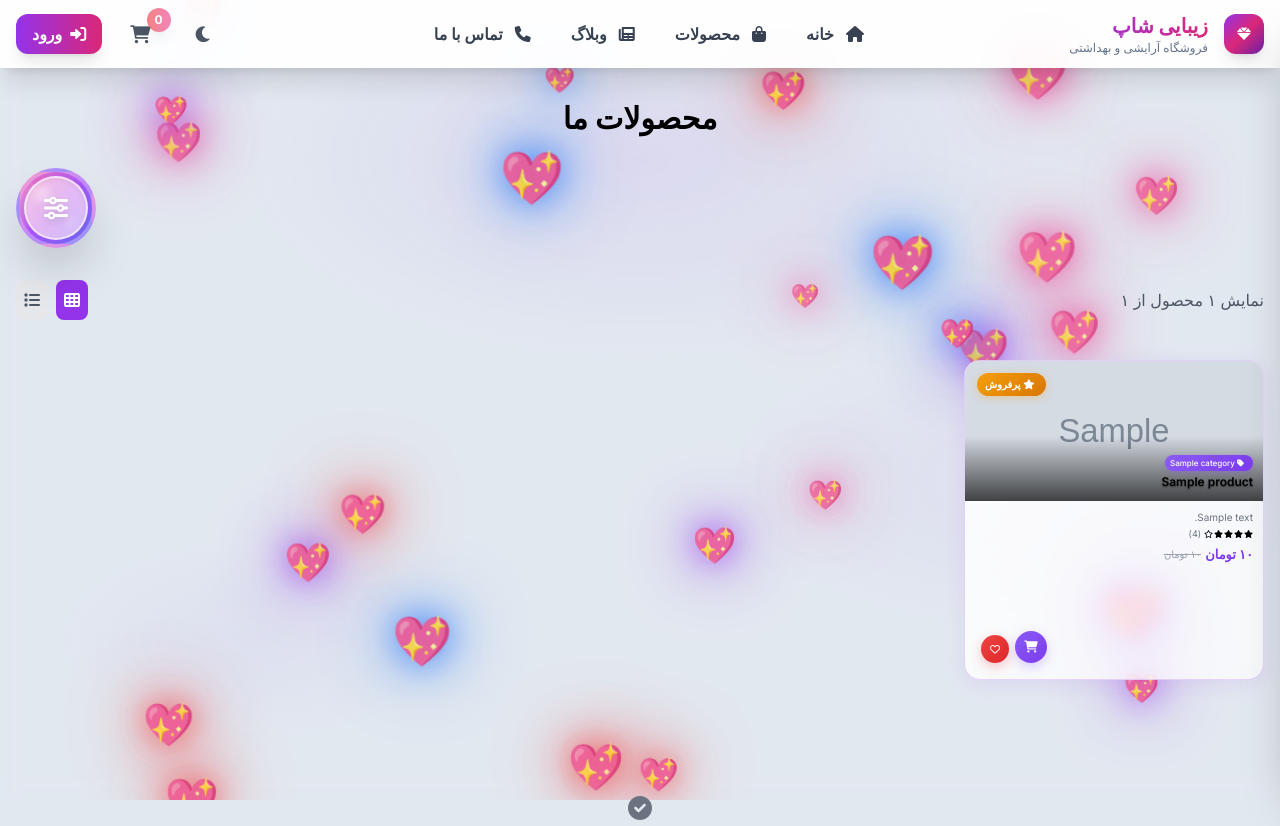
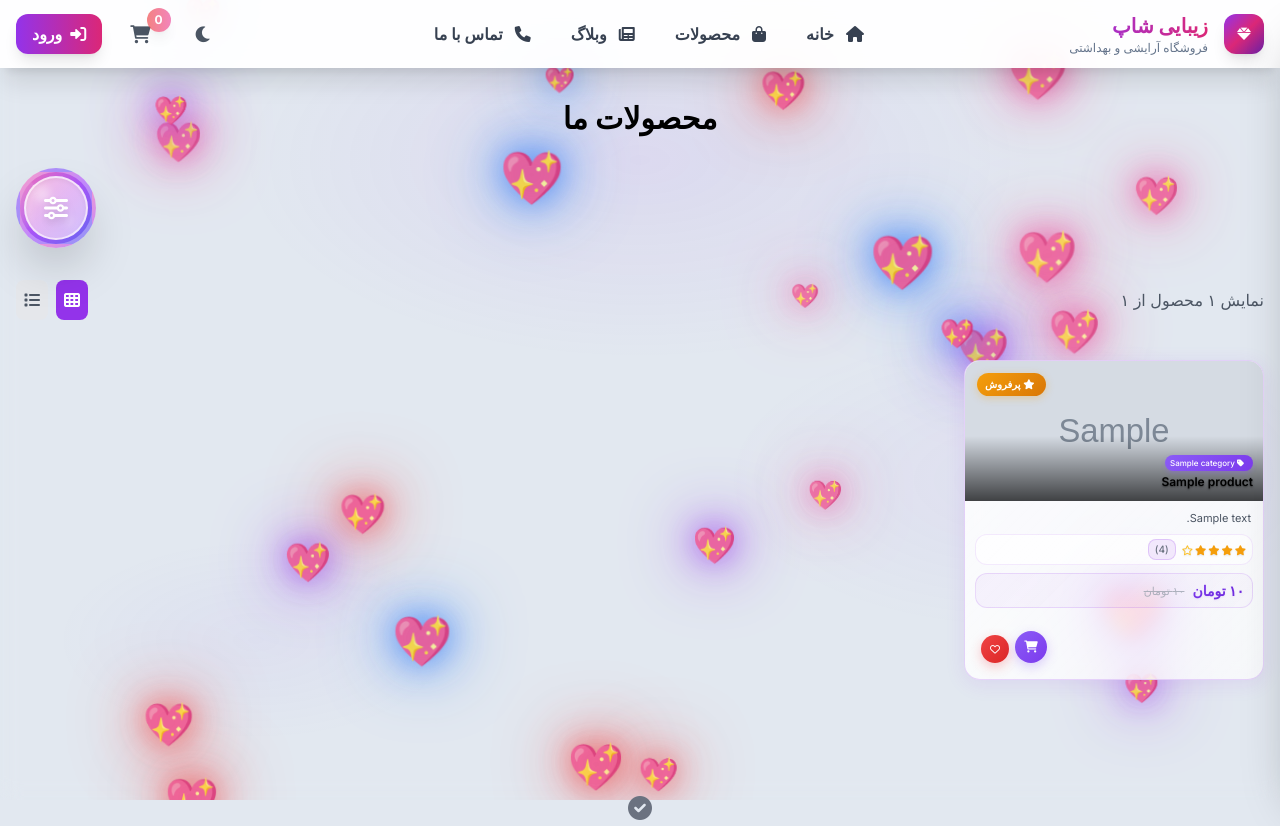
Before and after one commit to AbolfazlMohammady/online_shop, a Django app: page /shop/products/ in a window 1280 px wide. Shown: the top 826 px of the page. Run offline with Django 5.2, Linux system fonts and the light colour scheme; tables that the repository leaves empty hold one stand-in row (values such as "Sample post"); grey boxes marked "Sample" are stand-in pictures; some libraries are stand-ins or nearby versions.

Commit message:
شاپ لیست

```diff
--- a/shop/templates/shop/product_list.html
+++ b/shop/templates/shop/product_list.html
@@ -125,41 +125,67 @@
 .product-rating {
     display: flex;
     align-items: center;
-    gap: 3px; /* Further reduced gap */
-    margin-bottom: 4px; /* Further reduced margin */
+    gap: 6px;
+    margin-bottom: 8px;
+    padding: 4px 6px;
+    background: linear-gradient(135deg, rgba(255, 255, 255, 0.8) 0%, rgba(255, 255, 255, 0.6) 100%);
+    border-radius: 12px;
+    border: 1px solid rgba(147, 51, 234, 0.1);
 }
 
 .stars {
     display: flex;
-    gap: 1px;
+    gap: 2px;
 }
 
 .stars i {
-    font-size: 8px; /* Further reduced font size */
+    font-size: 10px;
+    color: #fbbf24;
+    text-shadow: 0 1px 2px rgba(0, 0, 0, 0.1);
+}
+
+.stars i.fas {
+    color: #f59e0b;
 }
 
 .rating-text {
-    font-size: 9px; /* Further reduced font size */
+    font-size: 10px;
     color: #6b7280;
+    font-weight: 500;
+    background: rgba(147, 51, 234, 0.1);
+    padding: 2px 6px;
+    border-radius: 8px;
+    border: 1px solid rgba(147, 51, 234, 0.2);
 }
 
 .product-price {
     display: flex;
     align-items: center;
-    gap: 4px; /* Further reduced gap */
-    margin-bottom: 6px; /* Further reduced margin */
+    gap: 8px;
+    margin-bottom: 8px;
+    padding: 6px 8px;
+    background: linear-gradient(135deg, rgba(147, 51, 234, 0.05) 0%, rgba(147, 51, 234, 0.02) 100%);
+    border-radius: 12px;
+    border: 1px solid rgba(147, 51, 234, 0.15);
 }
 
 .current-price {
-    font-size: 13px; /* Further reduced font size */
+    font-size: 14px;
     font-weight: 700;
     color: #7c3aed;
+    text-shadow: 0 1px 2px rgba(124, 58, 237, 0.1);
+    background: linear-gradient(135deg, #7c3aed 0%, #6d28d9 100%);
+    -webkit-background-clip: text;
+    -webkit-text-fill-color: transparent;
+    background-clip: text;
 }
 
 .original-price {
-    font-size: 10px; /* Further reduced font size */
+    font-size: 11px;
     color: #9ca3af;
     text-decoration: line-through;
+    font-weight: 500;
+    opacity: 0.8;
 }
 
 .discount-badge {
@@ -283,18 +309,37 @@
 
 /* Short description styles */
 .product-short-description {
-    font-size: 10px; /* Further reduced font size */
-    color: #6b7280;
-    line-height: 1.2; /* Further reduced line height */
-    margin-bottom: 4px; /* Further reduced margin */
+    font-size: 11px;
+    color: #4b5563;
+    line-height: 1.4;
+    margin-bottom: 8px;
     display: -webkit-box;
     -webkit-line-clamp: 2;
     -webkit-box-orient: vertical;
     overflow: hidden;
+    font-weight: 400;
+    text-align: justify;
+    padding: 0 2px;
 }
 
 .dark .product-short-description {
-    color: #9ca3af;
+    color: #d1d5db;
+}
+
+.dark .product-rating {
+    background: linear-gradient(135deg, rgba(255, 255, 255, 0.1) 0%, rgba(255, 255, 255, 0.05) 100%);
+    border: 1px solid rgba(255, 255, 255, 0.2);
+}
+
+.dark .product-price {
+    background: linear-gradient(135deg, rgba(147, 51, 234, 0.1) 0%, rgba(147, 51, 234, 0.05) 100%);
+    border: 1px solid rgba(147, 51, 234, 0.3);
+}
+
+.dark .rating-text {
+    background: rgba(147, 51, 234, 0.2);
+    border: 1px solid rgba(147, 51, 234, 0.4);
+    color: #e5e7eb;
 }
 
 /* Product actions container */
```
Also changed, not shown: other parts of shop/templates/shop/product_list.html (+51 -5 lines).
